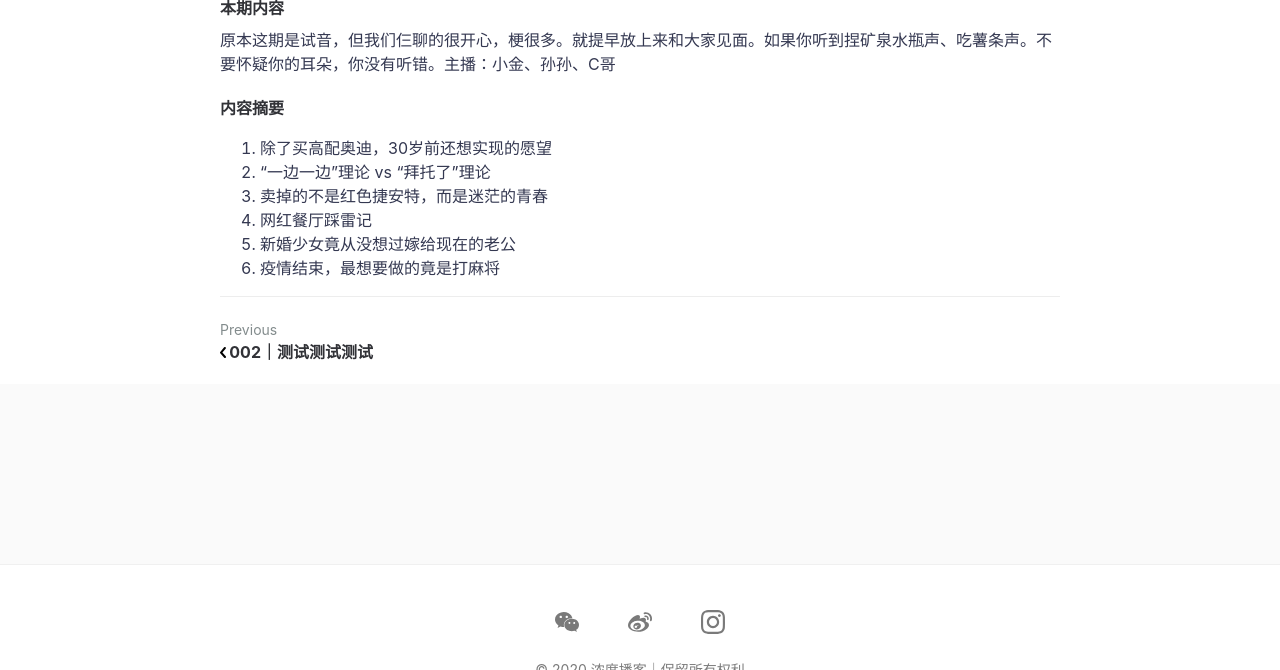
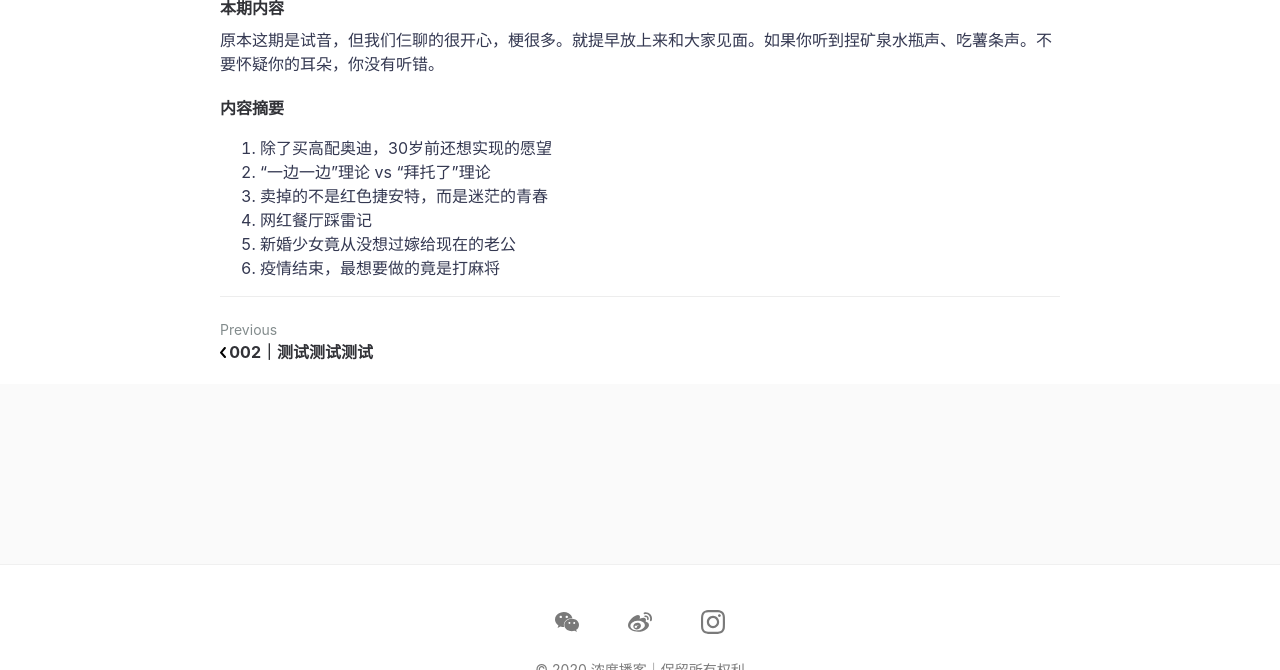
Before and after one commit to veblenkeung/nodfm.github.io, a Jekyll site: the page built from _posts/2020-06-02-000.md, in a window 1280 px wide and 900 px high, scrolled down 516 px, cut to the strip 230-900 px from the top of the window. Built offline with Jekyll 4.4.1, drawn with Linux system fonts in a browser that asks for light colours; comment, search, counter and statistics services are not loaded.

Commit message:
2345
3425

```diff
--- a/_posts/2020-06-02-000.md
+++ b/_posts/2020-06-02-000.md
@@ -9,7 +9,7 @@ featured-img: posts_000
 
 #### 本期内容
 
-原本这期是试音，但我们仨聊的很开心，梗很多。就提早放上来和大家见面。如果你听到捏矿泉水瓶声、吃薯条声。不要怀疑你的耳朵，你没有听错。主播：小金、孙孙、C哥
+原本这期是试音，但我们仨聊的很开心，梗很多。就提早放上来和大家见面。如果你听到捏矿泉水瓶声、吃薯条声。不要怀疑你的耳朵，你没有听错。
 
 
 #### 内容摘要
```
Also changed, not shown: other parts of _posts/2020-06-02-000.md (+1 -1 lines), assets/img/posts/posts_0000.jpg (added), assets/img/posts/posts_0000_md.jpg (added), assets/img/posts/posts_0000_placehold.jpg (added), assets/img/posts/posts_0000_sm.jpg (added), assets/img/posts/posts_0000_thumb.jpg (added), assets/img/posts/posts_0000_thumb@2x.jpg (added), assets/img/posts/posts_0000_xs.jpg (added), 4 other files.
